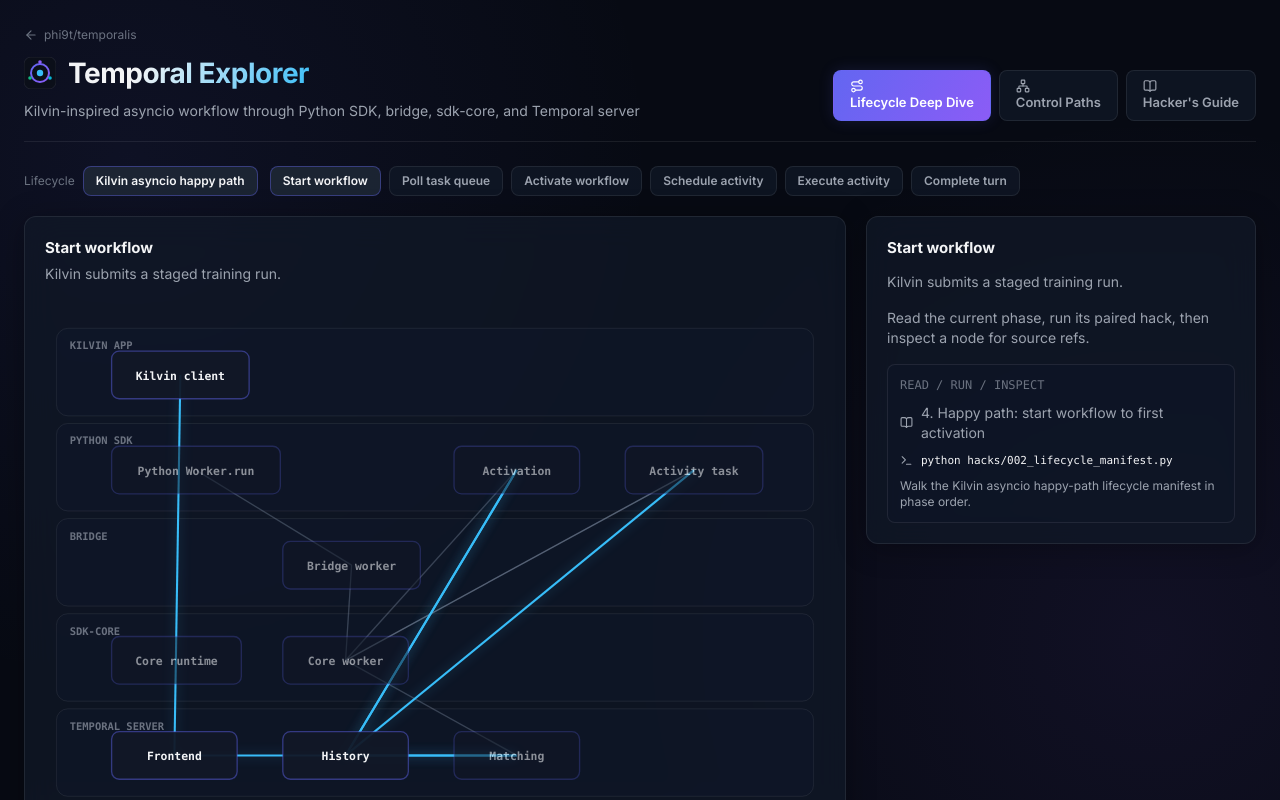
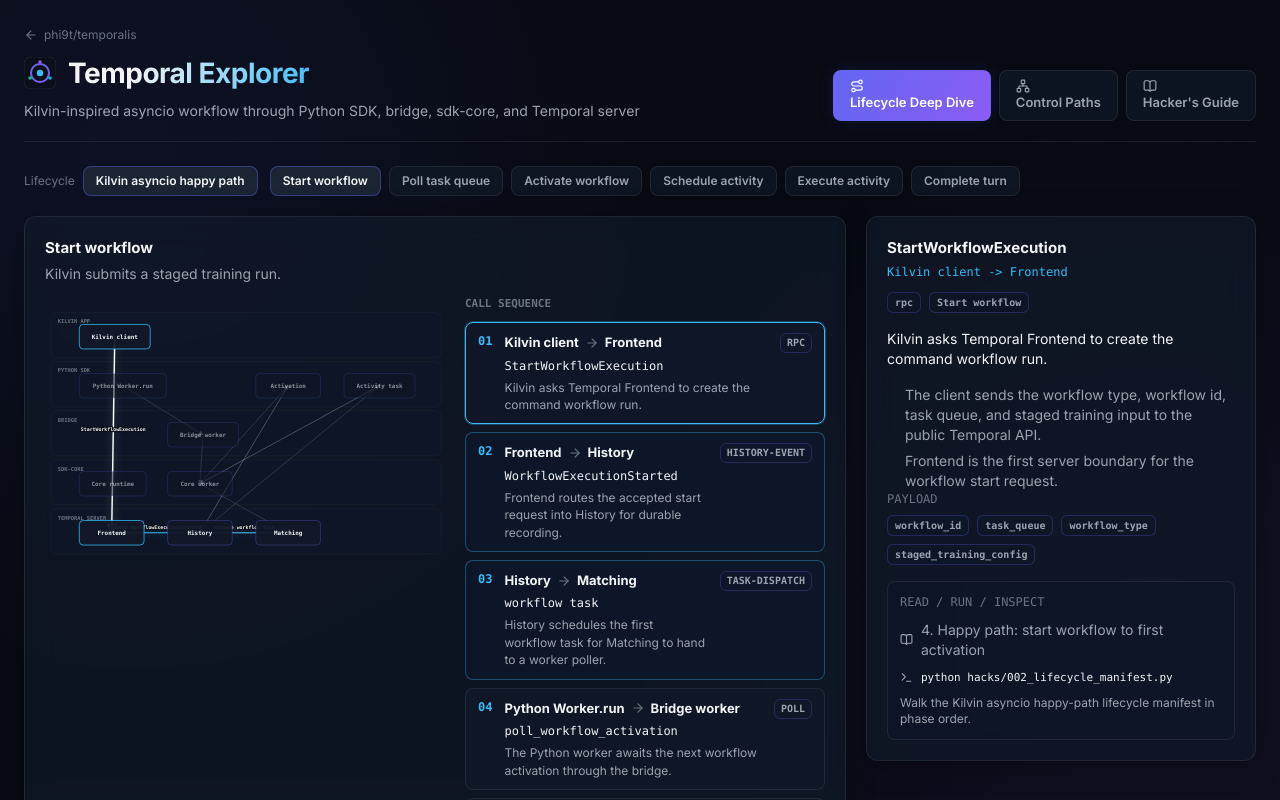
Before and after one commit to phi9t/temporalis, a React (Vite) app in the folder explorer/: page / in a window 1280 px wide. Shown: the top 800 px of the page. Built offline with nearby package versions, Linux system fonts and the light colour scheme.

Commit message:
Wire lifecycle calls into explorer

```diff
--- a/explorer/src/index.css
+++ b/explorer/src/index.css
@@ -471,6 +471,37 @@
   font-family: var(--font-mono);
 }
 
+.lifecycle-workspace {
+  display: grid;
+  align-items: start;
+  gap: 20px;
+}
+
+.lifecycle-main {
+  display: grid;
+  align-items: start;
+  gap: 18px;
+}
+
+.lifecycle-drawer-shell {
+  align-self: start;
+}
+
+@media (min-width: 1280px) {
+  .lifecycle-workspace {
+    grid-template-columns: minmax(0, 1fr) 390px;
+  }
+
+  .lifecycle-main {
+    grid-template-columns: minmax(0, 1fr) minmax(280px, 360px);
+  }
+
+  .lifecycle-drawer-shell {
+    position: sticky;
+    top: 24px;
+  }
+}
+
 .lifecycle-lane {
   fill: rgba(15, 23, 42, 0.46);
   stroke: rgba(255, 255, 255, 0.08);
@@ -483,15 +514,54 @@
   text-transform: uppercase;
 }
 
-.lifecycle-edge line {
+#lifecycle-arrow path {
+  fill: rgba(148, 163, 184, 0.58);
+}
+
+#lifecycle-arrow-active path {
+  fill: var(--color-cyan);
+}
+
+#lifecycle-arrow-selected path {
+  fill: #f8fafc;
+}
+
+.lifecycle-edge-line {
   stroke: rgba(148, 163, 184, 0.32);
   stroke-width: 1.4;
 }
 
-.lifecycle-edge.active line {
+.lifecycle-edge-hit {
+  stroke: transparent;
+  stroke-width: 18;
+  pointer-events: stroke;
+}
+
+.lifecycle-edge.selectable {
+  cursor: pointer;
+}
+
+.lifecycle-edge.active .lifecycle-edge-line {
   stroke: var(--color-cyan);
   stroke-width: 2.2;
   filter: drop-shadow(0 0 6px rgba(56, 189, 248, 0.35));
+}
+
+.lifecycle-edge.selected .lifecycle-edge-line {
+  stroke: #f8fafc;
+  stroke-width: 3;
+  filter: drop-shadow(0 0 10px rgba(248, 250, 252, 0.36));
+}
+
+.lifecycle-edge-label {
+  fill: var(--color-ink);
+  paint-order: stroke;
+  stroke: rgba(11, 15, 25, 0.9);
+  stroke-width: 5px;
+  stroke-linejoin: round;
+  font-size: 10px;
+  font-weight: 700;
+  pointer-events: none;
 }
 
 .lifecycle-node {
@@ -513,8 +583,14 @@
 }
 
 .lifecycle-node.active,
+.lifecycle-node.selected-endpoint,
 .lifecycle-node.selected {
   opacity: 1;
+}
+
+.lifecycle-node.selected-endpoint rect {
+  stroke: rgba(56, 189, 248, 0.78);
+  stroke-width: 2;
 }
 
 .lifecycle-node.selected rect {
@@ -647,6 +723,37 @@
   overflow-wrap: anywhere;
 }
 
+.call-detail-meta,
+.call-detail-chips {
+  display: flex;
+  flex-wrap: wrap;
+  gap: 8px;
+}
+
+.call-detail-meta span,
+.call-detail-chips span {
+  border: 1px solid rgba(99, 102, 241, 0.26);
+  border-radius: var(--radius-badge);
+  padding: 2px 7px;
+  background: rgba(15, 23, 42, 0.44);
+  color: var(--color-ink-soft);
+  font-family: var(--font-mono);
+  font-size: 10px;
+  font-weight: 700;
+  line-height: 1.5;
+  overflow-wrap: anywhere;
+}
+
+.call-detail-list {
+  margin: 0;
+  padding-left: 18px;
+  color: var(--color-ink-soft);
+}
+
+.call-detail-list li + li {
+  margin-top: 6px;
+}
+
 .source-link {
   display: grid;
   grid-template-columns: minmax(0, 1fr) auto auto;
@@ -726,7 +833,7 @@
 }
 
 @media (prefers-reduced-motion: reduce) {
-  .lifecycle-edge line,
+  .lifecycle-edge-line,
   .lifecycle-node,
   .lifecycle-node rect {
     transition: none;
--- a/explorer/src/lifecycle/LifecycleDiagram.tsx
+++ b/explorer/src/lifecycle/LifecycleDiagram.tsx
@@ -47,19 +47,53 @@
   activeNodeIds,
   activeEdgeIds,
   selectedId,
+  selectedEdgeId = null,
+  selectedEndpointNodeIds = new Set<string>(),
   onSelect,
+  onSelectEdge,
 }: {
   nodes: LifecycleNode[]
   edges: LifecycleEdge[]
   activeNodeIds: Set<string>
   activeEdgeIds: Set<string>
   selectedId: string | null
+  selectedEdgeId?: string | null
+  selectedEndpointNodeIds?: Set<string>
   onSelect: (node: LifecycleNode) => void
+  onSelectEdge?: (edgeId: string) => void
 }) {
   const byId = new Map(nodes.map((node) => [node.id, node]))
 
   return (
     <svg viewBox="0 0 820 560" className="lifecycle-svg" role="group" aria-label="Temporal lifecycle diagram">
+      <defs>
+        <marker id="lifecycle-arrow" viewBox="0 0 10 10" refX="8.5" refY="5" markerWidth="7" markerHeight="7" orient="auto-start-reverse">
+          <path d="M 0 0 L 10 5 L 0 10 z" />
+        </marker>
+        <marker
+          id="lifecycle-arrow-active"
+          viewBox="0 0 10 10"
+          refX="8.5"
+          refY="5"
+          markerWidth="7"
+          markerHeight="7"
+          orient="auto-start-reverse"
+        >
+          <path d="M 0 0 L 10 5 L 0 10 z" />
+        </marker>
+        <marker
+          id="lifecycle-arrow-selected"
+          viewBox="0 0 10 10"
+          refX="8.5"
+          refY="5"
+          markerWidth="7"
+          markerHeight="7"
+          orient="auto-start-reverse"
+        >
+          <path d="M 0 0 L 10 5 L 0 10 z" />
+        </marker>
+      </defs>
+
       {LAYERS.map((layer) => (
         <g key={layer.id}>
           <rect className="lifecycle-lane" x={12} y={layer.y} width={796} height={92} rx={12} />
@@ -78,10 +112,24 @@
         const a = nodeBox(from)
         const b = nodeBox(to)
         const active = activeEdgeIds.has(edge.id)
+        const selected = selectedEdgeId === edge.id
+        const labelX = (a.cx + b.cx) / 2
+        const labelY = (a.cy + b.cy) / 2 - 8
+        const marker = selected ? 'url(#lifecycle-arrow-selected)' : active ? 'url(#lifecycle-arrow-active)' : 'url(#lifecycle-arrow)'
 
         return (
-          <g key={edge.id} className={cn('lifecycle-edge', active && 'active')}>
-            <line x1={a.cx} y1={a.cy} x2={b.cx} y2={b.cy} />
+          <g
+            key={edge.id}
+            className={cn('lifecycle-edge', active && 'active', selected && 'selected', onSelectEdge && 'selectable')}
+            onClick={() => onSelectEdge?.(edge.id)}
+          >
+            <line className="lifecycle-edge-hit" x1={a.cx} y1={a.cy} x2={b.cx} y2={b.cy} />
+            <line className="lifecycle-edge-line" x1={a.cx} y1={a.cy} x2={b.cx} y2={b.cy} markerEnd={marker} />
+            {(active || selected) && (
+              <text className="lifecycle-edge-label" x={labelX} y={labelY} textAnchor="middle">
+                {edge.label}
+              </text>
+            )}
             <title>{edge.label}</title>
           </g>
         )
@@ -91,11 +139,12 @@
         const box = nodeBox(node)
         const active = activeNodeIds.has(node.id)
         const selected = selectedId === node.id
+        const selectedEndpoint = selectedEndpointNodeIds.has(node.id)
 
         return (
           <g
             key={node.id}
-            className={cn('lifecycle-node', active && 'active', selected && 'selected')}
+            className={cn('lifecycle-node', active && 'active', selectedEndpoint && 'selected-endpoint', selected && 'selected')}
             transform={`translate(${box.x},${box.y})`}
             role="button"
             tabIndex={0}
--- a/explorer/src/lifecycle/LifecycleDrawer.tsx
+++ b/explorer/src/lifecycle/LifecycleDrawer.tsx
@@ -1,7 +1,7 @@
 import { BookOpen, ExternalLink, Terminal } from 'lucide-react'
 import { Card, CardContent, CardHeader, CardTitle } from '@/components/ui/card'
 import { guideUrl } from '@/lib/assets'
-import type { LifecycleNode, LifecyclePhase } from './types'
+import type { LifecycleCall, LifecycleNode, LifecyclePhase, LifecycleSelection, SourceRef } from './types'
 
 function GuideHackPanel({ phase }: { phase: LifecyclePhase | null }) {
   if (!phase) return null
@@ -22,14 +22,100 @@
   )
 }
 
+function SourceRefs({ refs }: { refs: SourceRef[] }) {
+  if (refs.length === 0) return null
+
+  return (
+    <div>
+      <h4 className="mb-2 font-mono text-xs uppercase text-ink-muted">Source refs</h4>
+      <div className="space-y-2">
+        {refs.map((ref) => (
+          <a
+            key={`${ref.repo}:${ref.path}:${ref.line}`}
+            className="source-link"
+            href={`${ref.url}#L${ref.line}`}
+            target="_blank"
+            rel="noopener noreferrer"
+          >
+            <span className="source-link-label">{ref.label}</span>
+            <span className="source-link-path font-mono text-[11px] text-ink-muted">
+              {ref.path}:{ref.line}
+            </span>
+            <ExternalLink size={12} aria-hidden="true" />
+          </a>
+        ))}
+      </div>
+    </div>
+  )
+}
+
+function CallDetails({
+  call,
+  phase,
+  nodeLabels,
+  phaseLabels,
+}: {
+  call: LifecycleCall
+  phase: LifecyclePhase | null
+  nodeLabels: Map<string, string>
+  phaseLabels: Map<string, string>
+}) {
+  const from = nodeLabels.get(call.from) ?? call.from
+  const to = nodeLabels.get(call.to) ?? call.to
+  const phaseLabel = phaseLabels.get(call.phase_id) ?? call.phase_id
+
+  return (
+    <Card>
+      <CardHeader>
+        <CardTitle>{call.message}</CardTitle>
+        <p className="font-mono text-xs text-cyan">
+          {from} -&gt; {to}
+        </p>
+      </CardHeader>
+      <CardContent className="space-y-4 text-sm">
+        <div className="call-detail-meta">
+          <span>{call.kind}</span>
+          <span>{phaseLabel}</span>
+        </div>
+        <p className="text-ink">{call.summary}</p>
+        <ul className="call-detail-list">
+          {call.details.map((detail) => (
+            <li key={detail}>{detail}</li>
+          ))}
+        </ul>
+        {call.payload && call.payload.length > 0 && (
+          <div>
+            <h4 className="mb-2 font-mono text-xs uppercase text-ink-muted">Payload</h4>
+            <div className="call-detail-chips">
+              {call.payload.map((item) => (
+                <span key={item}>{item}</span>
+              ))}
+            </div>
+          </div>
+        )}
+        <SourceRefs refs={call.refs} />
+        <GuideHackPanel phase={phase} />
+      </CardContent>
+    </Card>
+  )
+}
+
 export default function LifecycleDrawer({
+  selection,
   node,
   phase,
+  nodeLabels = new Map<string, string>(),
+  phaseLabels = new Map<string, string>(),
 }: {
-  node: LifecycleNode | null
+  selection?: LifecycleSelection | null
+  node?: LifecycleNode | null
   phase: LifecyclePhase | null
+  nodeLabels?: Map<string, string>
+  phaseLabels?: Map<string, string>
 }) {
-  if (!node) {
+  const selected = selection ?? (node ? { type: 'node' as const, node } : null)
+
+  if (!selected) {
     return (
       <Card>
         <CardHeader>
@@ -46,38 +132,25 @@
     )
   }
 
+  if (selected.type === 'call') {
+    return <CallDetails call={selected.call} phase={phase} nodeLabels={nodeLabels} phaseLabels={phaseLabels} />
+  }
+
+  const selectedNode = selected.node
+
   return (
     <Card>
       <CardHeader>
-        <CardTitle>{node.label}</CardTitle>
+        <CardTitle>{selectedNode.label}</CardTitle>
         <p className="font-mono text-xs text-cyan">
-          {node.layer} · {node.kind}
+          {selectedNode.layer} · {selectedNode.kind}
         </p>
       </CardHeader>
       <CardContent className="space-y-4 text-sm">
-        <p className="text-ink">{node.summary}</p>
-        <p className="text-ink-soft">{node.notes}</p>
+        <p className="text-ink">{selectedNode.summary}</p>
+        <p className="text-ink-soft">{selectedNode.notes}</p>
         <GuideHackPanel phase={phase} />
-        <div>
-          <h4 className="mb-2 font-mono text-xs uppercase text-ink-muted">Source refs</h4>
-          <div className="space-y-2">
-            {node.refs.map((ref) => (
-              <a
-                key={`${ref.repo}:${ref.path}:${ref.line}`}
-                className="source-link"
-                href={`${ref.url}#L${ref.line}`}
-                target="_blank"
-                rel="noopener noreferrer"
-              >
-                <span className="source-link-label">{ref.label}</span>
-                <span className="source-link-path font-mono text-[11px] text-ink-muted">
-                  {ref.path}:{ref.line}
-                </span>
-                <ExternalLink size={12} aria-hidden="true" />
-              </a>
-            ))}
-          </div>
-        </div>
+        <SourceRefs refs={selectedNode.refs} />
       </CardContent>
     </Card>
   )
--- a/explorer/src/lifecycle/LifecycleExplorer.tsx
+++ b/explorer/src/lifecycle/LifecycleExplorer.tsx
@@ -5,9 +5,11 @@
 import { Card, CardContent, CardHeader, CardTitle } from '@/components/ui/card'
 import type { ExplorerModeProps } from '@/explorer-kit/mode'
 import { errorMessage, fetchExplorerJson } from '@/lib/fetch'
+import CallSequence from './CallSequence'
 import LifecycleDiagram from './LifecycleDiagram'
 import LifecycleDrawer from './LifecycleDrawer'
-import type { LifecycleManifest, LifecycleNode } from './types'
+import { getSortedLifecycleCalls } from './manifestValidation'
+import type { LifecycleCall, LifecycleManifest, LifecycleSelection } from './types'
 
 interface LifecycleEntry {
   slug: string
@@ -20,9 +22,10 @@
   const [indexError, setIndexError] = useState<string | null>(null)
   const [slug, setSlug] = useState<string>('')
   const [manifest, setManifest] = useState<LifecycleManifest | null>(null)
+  const [calls, setCalls] = useState<LifecycleCall[]>([])
   const [manifestError, setManifestError] = useState<string | null>(null)
   const [phaseId, setPhaseId] = useState<string>('')
-  const [selected, setSelected] = useState<LifecycleNode | null>(null)
+  const [selected, setSelected] = useState<LifecycleSelection | null>(null)
 
   useEffect(() => {
     fetchExplorerJson<LifecycleEntry[]>('lifecycle/index.json')
@@ -44,9 +47,12 @@
       .then((loaded) => {
         if (!isCurrent) return
 
+        const sortedCalls = getSortedLifecycleCalls(loaded)
+
         setManifest(loaded)
+        setCalls(sortedCalls)
         setPhaseId(loaded.phases[0]?.id ?? '')
-        setSelected(null)
+        setSelected(sortedCalls[0] ? { type: 'call', call: sortedCalls[0] } : null)
       })
       .catch((error: unknown) => {
         if (!isCurrent) return
@@ -62,21 +68,52 @@
   function handleSlugChange(nextSlug: string) {
     setSlug(nextSlug)
     setManifest(null)
+    setCalls([])
     setManifestError(null)
     setSelected(null)
   }
 
   const phase = manifest?.phases.find((item) => item.id === phaseId) ?? manifest?.phases[0] ?? null
-  const activeNodeIds = useMemo(() => new Set(phase?.node_ids ?? []), [phase])
+  const activePhaseCalls = useMemo(
+    () => calls.filter((call) => call.phase_id === (phase?.id ?? '')),
+    [calls, phase?.id],
+  )
+  const activeNodeIds = useMemo(() => {
+    const ids = new Set<string>()
+
+    for (const call of activePhaseCalls) {
+      ids.add(call.from)
+      ids.add(call.to)
+    }
+
+    return ids
+  }, [activePhaseCalls])
   const activeEdgeIds = useMemo(() => {
-    if (!manifest) return new Set<string>()
+    return new Set(activePhaseCalls.map((call) => call.edge_id))
+  }, [activePhaseCalls])
+  const nodeLabels = useMemo(
+    () => new Map(manifest?.nodes.map((node) => [node.id, node.label]) ?? []),
+    [manifest?.nodes],
+  )
+  const phaseLabels = useMemo(
+    () => new Map(manifest?.phases.map((item) => [item.id, item.label]) ?? []),
+    [manifest?.phases],
+  )
+  const selectedCall = selected?.type === 'call' ? selected.call : null
+  const selectedNode = selected?.type === 'node' ? selected.node : null
+  const selectedEndpointNodeIds = useMemo(() => {
+    if (!selectedCall) return new Set<string>()
 
-    return new Set(
-      manifest.edges
-        .filter((edge) => activeNodeIds.has(edge.from) || activeNodeIds.has(edge.to))
-        .map((edge) => edge.id),
-    )
-  }, [activeNodeIds, manifest])
+    return new Set([selectedCall.from, selectedCall.to])
+  }, [selectedCall])
+
+  function handleEdgeSelect(edgeId: string) {
+    const call = activePhaseCalls.find((item) => item.edge_id === edgeId) ?? calls.find((item) => item.edge_id === edgeId)
+
+    if (call) {
+      setSelected({ type: 'call', call })
+    }
+  }
 
   if (!index) {
     return (
@@ -117,25 +154,37 @@
           options={manifest.phases.map((item) => ({ value: item.id, label: item.label }))}
         />
       </div>
-      <div className="grid items-start gap-5 xl:grid-cols-[minmax(0,1fr)_390px]">
+      <div className="lifecycle-workspace">
         <Card>
           <CardHeader>
             <CardTitle>{phase?.label ?? manifest.label}</CardTitle>
             <p className="text-sm text-ink-soft">{phase?.summary}</p>
           </CardHeader>
           <CardContent>
+            <div className="lifecycle-main">
               <LifecycleDiagram
                 nodes={manifest.nodes}
                 edges={manifest.edges}
                 activeNodeIds={activeNodeIds}
                 activeEdgeIds={activeEdgeIds}
-              selectedId={selected?.id ?? null}
-              onSelect={setSelected}
+                selectedId={selectedNode?.id ?? null}
+                selectedEdgeId={selectedCall?.edge_id ?? null}
+                selectedEndpointNodeIds={selectedEndpointNodeIds}
+                onSelect={(node) => setSelected({ type: 'node', node })}
+                onSelectEdge={handleEdgeSelect}
               />
+              <CallSequence
+                calls={calls}
+                nodeLabels={nodeLabels}
+                activePhaseId={phase?.id ?? ''}
+                selectedCallId={selectedCall?.id ?? null}
+                onSelect={(call) => setSelected({ type: 'call', call })}
+              />
+            </div>
           </CardContent>
         </Card>
-        <div className="xl:sticky xl:top-6">
-          <LifecycleDrawer node={selected} phase={phase} />
+        <div className="lifecycle-drawer-shell">
+          <LifecycleDrawer selection={selected} phase={phase} nodeLabels={nodeLabels} phaseLabels={phaseLabels} />
         </div>
       </div>
     </div>
```
Also changed, not shown: 1 other file (tests, documents, lock files or other folders). Lines whose indentation alone changed are shown as unchanged.
